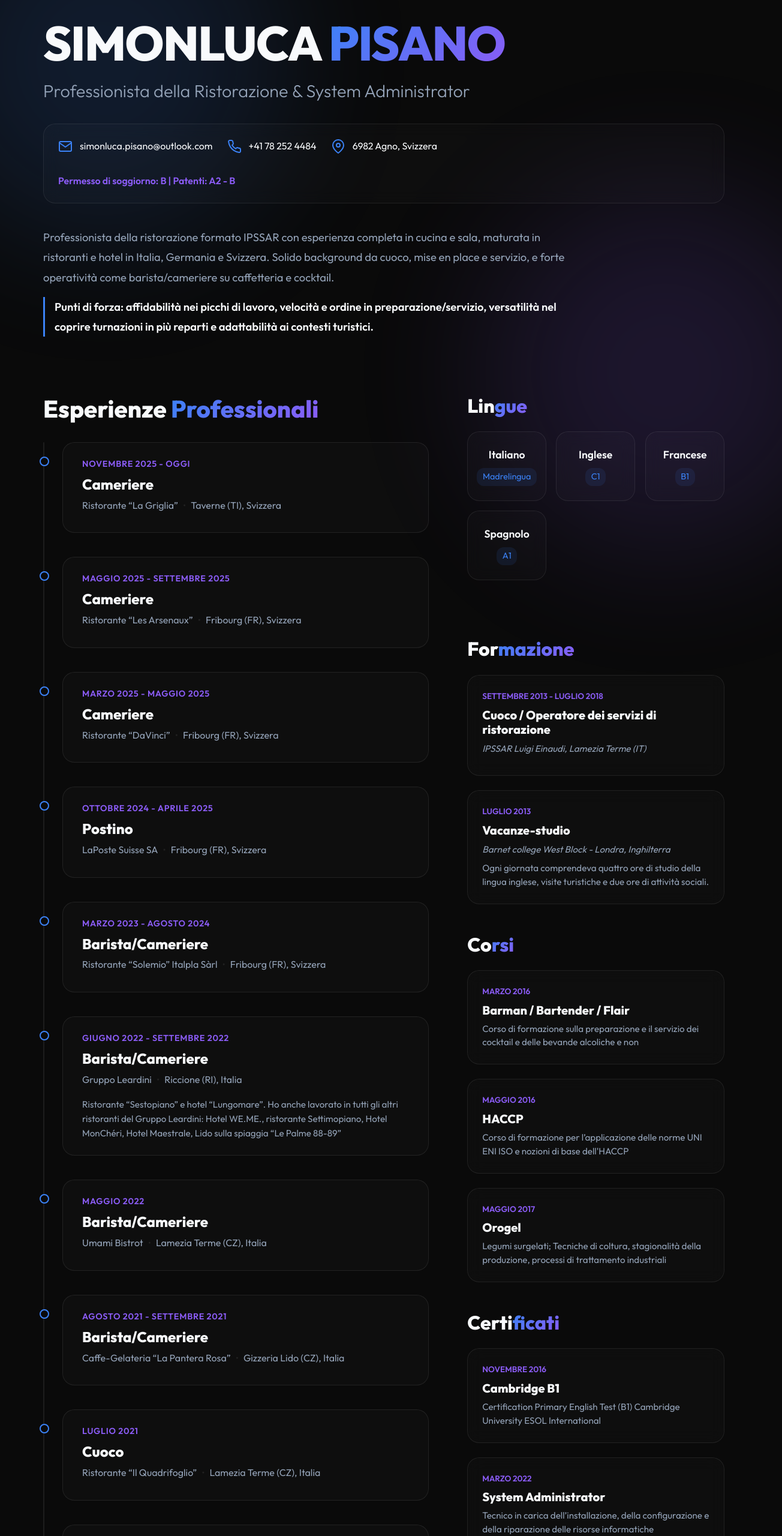
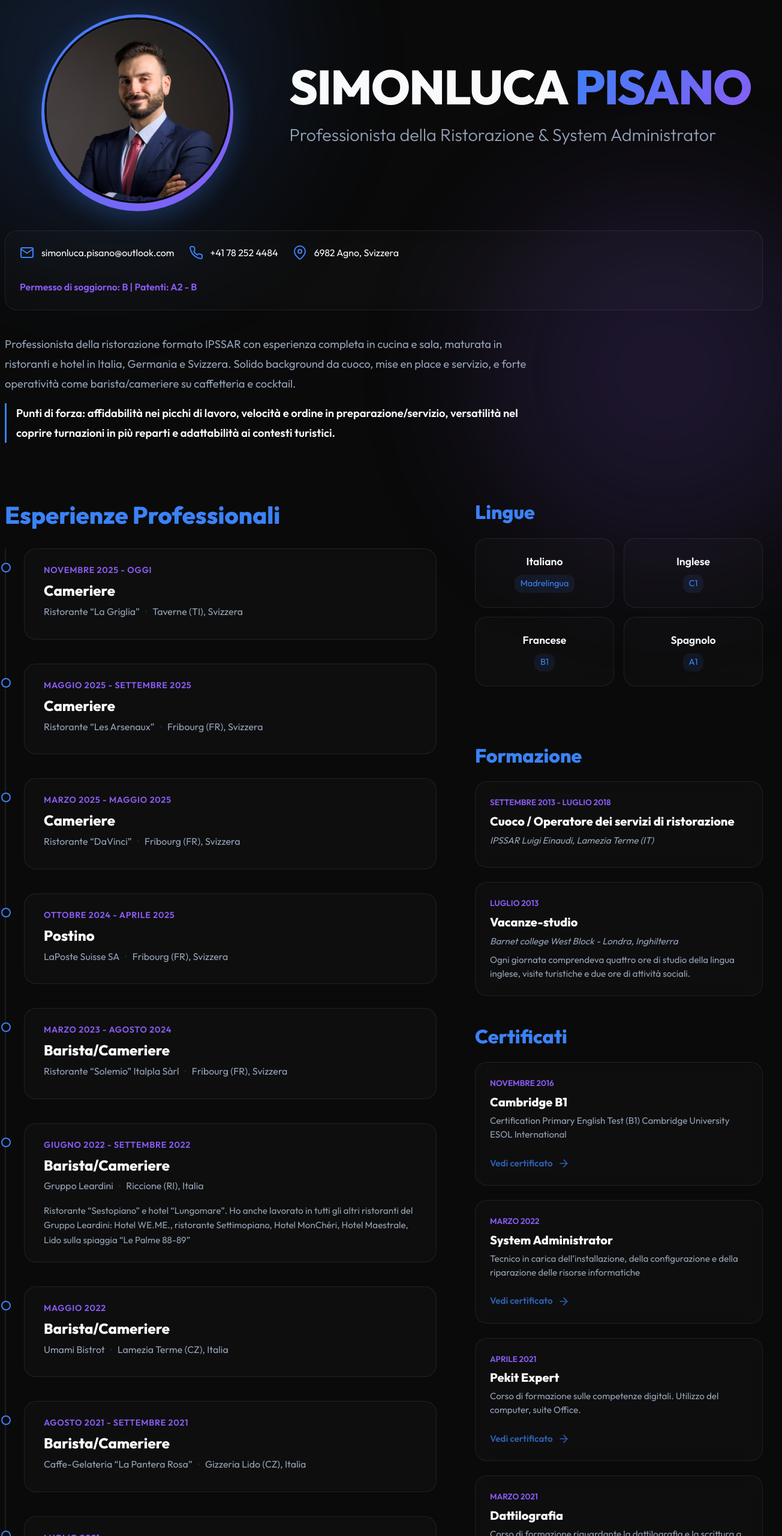
Before and after one commit to simonlucapisano/simonlucapisano.com, an Astro site: page / in a window 1280 px wide. Shown: the part 40-2600 px from the top of the page at 60% size, 1304 px wide, since content can reach past the window. Built offline with nearby package versions, Linux system fonts and the light colour scheme; Astro itself is replaced by a stand-in of ours.

Commit message:
UI enhancements and dynamic certificate routing

```diff
--- a/src/components/Education.astro
+++ b/src/components/Education.astro
@@ -1,4 +1,6 @@
 ---
+import { certificates } from '../data/certificates.js';
+
 const education = [
     {
         period: "Settembre 2013 - Luglio 2018",
@@ -31,39 +33,11 @@ const courses = [
         desc: "Legumi surgelati; Tecniche di coltura, stagionalità della produzione, processi di trattamento industriali"
     }
 ];
-
-const certificates = [
-    {
-        period: "Novembre 2016",
-        title: "Cambridge B1",
-        desc: "Certification Primary English Test (B1) Cambridge University ESOL International"
-    },
-    {
-        period: "Marzo 2022",
-        title: "System Administrator",
-        desc: "Tecnico in carica dell’installazione, della configurazione e della riparazione delle risorse informatiche"
-    },
-    {
-        period: "Aprile 2021",
-        title: "Pekit Expert",
-        desc: "Corso di formazione sulle competenze digitali. Utilizzo del computer, suite Office."
-    },
-    {
-        period: "Marzo 2021",
-        title: "Dattilografia",
-        desc: "Corso di formazione riguardante la dattilografia e la scrittura a macchina/computer."
-    },
-    {
-        period: "",
-        title: "Cucina calda e fredda da competizione",
-        desc: ""
-    }
-];
 ---
 
 <div class="education-container">
     <section>
-        <h2>For<span class="gradient-text">mazione</span></h2>
+        <h2>Formazione</h2>
         <div class="grid">
             {education.map(item => (
                 <div class="card glass">
@@ -77,26 +51,30 @@ const certificates = [
     </section>
 
     <section>
-        <h2>Co<span class="gradient-text">rsi</span></h2>
+        <h2>Certificati</h2>
+        <div class="grid">
+            {certificates.map(item => (
+                <a href={`/certificati/${item.slug}`} class="card glass clickable-card">
+                    {item.period && <span class="period">{item.period}</span>}
+                    <h3>{item.title}</h3>
+                    {item.desc && <p class="desc">{item.desc}</p>}
+                    <div class="action-hint">
+                        Vedi certificato
+                        <svg width="20" height="20" viewBox="0 0 24 24" fill="none" stroke="currentColor" stroke-width="2" stroke-linecap="round" stroke-linejoin="round"><line x1="5" y1="12" x2="19" y2="12"></line><polyline points="12 5 19 12 12 19"></polyline></svg>
+                    </div>
+                </a>
+            ))}
+        </div>
+    </section>
+
+    <section>
+        <h2>Corsi</h2>
         <div class="grid">
             {courses.map(item => (
                 <div class="card glass">
                     <span class="period">{item.period}</span>
                     <h3>{item.title}</h3>
                     <p class="desc">{item.desc}</p>
-                </div>
-            ))}
-        </div>
-    </section>
-
-    <section>
-        <h2>Certi<span class="gradient-text">ficati</span></h2>
-        <div class="grid">
-            {certificates.map(item => (
-                <div class="card glass">
-                    {item.period && <span class="period">{item.period}</span>}
-                    <h3>{item.title}</h3>
-                    {item.desc && <p class="desc">{item.desc}</p>}
                 </div>
             ))}
         </div>
@@ -114,13 +92,7 @@ const certificates = [
     h2 {
         font-size: 2rem;
         margin-bottom: 1.5rem;
-    }
-
-    .gradient-text {
-        background: var(--accent-gradient);
-        -webkit-background-clip: text;
-        -webkit-text-fill-color: transparent;
-        background-clip: text;
+        color: var(--accent-1);
     }
 
     .grid {
@@ -162,6 +134,46 @@ const certificates = [
         line-height: 1.5;
     }
 
+    /* Stili per le card cliccabili */
+    a.clickable-card {
+        display: block;
+        text-decoration: none;
+        color: inherit;
+        border-color: var(--border);
+        transition: all 0.3s ease;
+    }
+
+    a.clickable-card:hover {
+        border-color: var(--accent-1);
+        transform: translateY(-4px);
+        box-shadow: 0 10px 30px rgba(59, 130, 246, 0.2);
+    }
+
+    a.clickable-card h3 {
+        transition: color 0.3s ease;
+    }
+
+    a.clickable-card:hover h3 {
+        color: var(--accent-1);
+    }
+
+    .action-hint {
+        display: flex;
+        align-items: center;
+        gap: 0.5rem;
+        margin-top: 1.5rem;
+        color: var(--accent-1);
+        font-weight: 600;
+        font-size: 0.95rem;
+        opacity: 0.7;
+        transition: opacity 0.3s ease, transform 0.3s ease;
+    }
+
+    a.clickable-card:hover .action-hint {
+        opacity: 1;
+        transform: translateX(4px);
+    }
+
     @keyframes slideUp {
         from { opacity: 0; transform: translateY(20px); }
         to { opacity: 1; transform: translateY(0); }
--- a/src/components/Experience.astro
+++ b/src/components/Experience.astro
@@ -103,7 +103,7 @@ const experiences = [
 
 <section>
     <div class="section-title">
-        <h2>Esperienze <span class="gradient-text">Professionali</span></h2>
+        <h2>Esperienze Professionali</h2>
     </div>
 
     <div class="timeline">
@@ -133,13 +133,7 @@ const experiences = [
     .section-title h2 {
         font-size: 2.5rem;
         margin-bottom: 2rem;
-    }
-
-    .gradient-text {
-        background: var(--accent-gradient);
-        -webkit-background-clip: text;
-        -webkit-text-fill-color: transparent;
-        background-clip: text;
+        color: var(--accent-1);
     }
 
     .timeline {
--- a/src/components/Header.astro
+++ b/src/components/Header.astro
@@ -2,8 +2,17 @@
 ---
 <header class="header">
     <div class="profile-info">
-        <h1 class="name">SIMONLUCA <span class="gradient-text">PISANO</span></h1>
-        <p class="subtitle">Professionista della Ristorazione & System Administrator</p>
+        <div class="header-top">
+            <div class="header-photo">
+                <div class="profile-pic-container">
+                    <img src="/assets/image_0.jpg" alt="Simonluca Pisano" class="profile-pic" />
+                </div>
+            </div>
+            <div class="header-text">
+                <h1 class="name">SIMONLUCA <span class="gradient-text">PISANO</span></h1>
+                <p class="subtitle">Professionista della Ristorazione & System Administrator</p>
+            </div>
+        </div>
 
         <div class="contact-links glass">
             <a href="mailto:simonluca.pisano@outlook.com" class="contact-item">
@@ -36,6 +45,48 @@
         flex-direction: column;
         gap: 2rem;
         animation: fadeIn 1s ease-out;
+    }
+
+    .header-top {
+        display: flex;
+        flex-direction: column;
+        gap: 2rem;
+        align-items: center;
+        text-align: center;
+        margin-bottom: 2rem;
+    }
+
+    @media (min-width: 768px) {
+        .header-top {
+            display: grid;
+            grid-template-columns: 35% 65%;
+            align-items: center;
+            text-align: left;
+            gap: 2rem;
+        }
+    }
+
+    .header-photo {
+        display: flex;
+        justify-content: center;
+    }
+
+    .profile-pic-container {
+        width: 100%;
+        max-width: 320px;
+        aspect-ratio: 1/1;
+        border-radius: 50%;
+        padding: 5px;
+        background: var(--accent-gradient);
+        box-shadow: 0 10px 40px rgba(59, 130, 246, 0.3);
+    }
+
+    .profile-pic {
+        width: 100%;
+        height: 100%;
+        object-fit: cover;
+        border-radius: 50%;
+        border: 4px solid var(--bg);
     }
 
     .name {
--- a/src/components/Skills.astro
+++ b/src/components/Skills.astro
@@ -8,7 +8,7 @@ const languages = [
 ---
 
 <section>
-    <h2>Lin<span class="gradient-text">gue</span></h2>
+    <h2>Lingue</h2>
 
     <div class="langs-grid">
         {languages.map((lang, index) => (
@@ -28,18 +28,12 @@ const languages = [
     h2 {
         font-size: 2rem;
         margin-bottom: 1.5rem;
-    }
-
-    .gradient-text {
-        background: var(--accent-gradient);
-        -webkit-background-clip: text;
-        -webkit-text-fill-color: transparent;
-        background-clip: text;
+        color: var(--accent-1);
     }
 
     .langs-grid {
         display: grid;
-        grid-template-columns: repeat(auto-fill, minmax(130px, 1fr));
+        grid-template-columns: repeat(2, 1fr);
         gap: 1rem;
     }
 
--- /dev/null
+++ b/src/data/certificates.js
@@ -0,0 +1,37 @@
+export const certificates = [
+    {
+        slug: "cambridge-b1",
+        period: "Novembre 2016",
+        title: "Cambridge B1",
+        desc: "Certification Primary English Test (B1) Cambridge University ESOL International",
+        image: "/assets/cambridge-placeholder.jpg" // Sostituire con la vera foto
+    },
+    {
+        slug: "system-administrator",
+        period: "Marzo 2022",
+        title: "System Administrator",
+        desc: "Tecnico in carica dell’installazione, della configurazione e della riparazione delle risorse informatiche",
+        image: "/assets/sysadmin-placeholder.jpg"
+    },
+    {
+        slug: "pekit-expert",
+        period: "Aprile 2021",
+        title: "Pekit Expert",
+        desc: "Corso di formazione sulle competenze digitali. Utilizzo del computer, suite Office.",
+        image: "/assets/pekit-placeholder.jpg"
+    },
+    {
+        slug: "dattilografia",
+        period: "Marzo 2021",
+        title: "Dattilografia",
+        desc: "Corso di formazione riguardante la dattilografia e la scrittura a macchina/computer.",
+        image: "/assets/dattilografia-placeholder.jpg"
+    },
+    {
+        slug: "cucina-competizione",
+        period: "",
+        title: "Cucina calda e fredda da competizione",
+        desc: "Attestato di partecipazione e qualifica",
+        image: "/assets/cucina-placeholder.jpg"
+    }
+];
--- /dev/null
+++ b/src/pages/certificati/[slug].astro
@@ -0,0 +1,135 @@
+---
+import Layout from '../../layouts/Layout.astro';
+import { certificates } from '../../data/certificates.js';
+
+export function getStaticPaths() {
+    return certificates.map(cert => ({
+        params: { slug: cert.slug },
+        props: { cert },
+    }));
+}
+
+const { cert } = Astro.props;
+---
+
+<Layout title={`${cert.title} - Simonluca Pisano`}>
+    <main class="container">
+        <div class="nav-back">
+            <a href="/" class="back-link">
+                <svg width="24" height="24" viewBox="0 0 24 24" fill="none" stroke="currentColor" stroke-width="2" stroke-linecap="round" stroke-linejoin="round"><line x1="19" y1="12" x2="5" y2="12"></line><polyline points="12 19 5 12 12 5"></polyline></svg>
+                Torna al Curriculum
+            </a>
+        </div>
+
+        <article class="cert-page">
+            <div class="cert-header">
+                {cert.period && <span class="period">{cert.period}</span>}
+                <h1 class="title">{cert.title}</h1>
+                <p class="desc">{cert.desc}</p>
+            </div>
+
+            <div class="cert-image-container glass">
+                <img src={cert.image} alt={`Certificato ${cert.title}`} class="cert-image" onerror="this.src='/assets/placeholder.jpg'" />
+                <div class="placeholder-text">
+                    [Inserisci l'immagine <strong>{cert.image.split('/').pop()}</strong> nella cartella public/assets/]
+                </div>
+            </div>
+        </article>
+    </main>
+</Layout>
+
+<style>
+    .container {
+        max-width: 1000px;
+        margin: 0 auto;
+        padding: 4rem 1rem;
+    }
+
+    .nav-back {
+        margin-bottom: 3rem;
+    }
+
+    .back-link {
+        display: inline-flex;
+        align-items: center;
+        gap: 0.5rem;
+        font-weight: 600;
+        color: var(--text-secondary);
+        transition: color 0.3s ease;
+    }
+
+    .back-link:hover {
+        color: var(--accent-1);
+    }
+
+    .cert-page {
+        animation: fadeIn 0.8s ease-out;
+    }
+
+    .cert-header {
+        text-align: center;
+        margin-bottom: 4rem;
+    }
+
+    .period {
+        font-size: 1rem;
+        color: var(--accent-2);
+        font-weight: 600;
+        text-transform: uppercase;
+        display: block;
+        margin-bottom: 1rem;
+    }
+
+    .title {
+        font-size: clamp(2.5rem, 5vw, 4rem);
+        color: var(--accent-1);
+        margin-bottom: 1rem;
+    }
+
+    .desc {
+        font-size: 1.2rem;
+        color: var(--text-secondary);
+        max-width: 600px;
+        margin: 0 auto;
+        line-height: 1.6;
+    }
+
+    .cert-image-container {
+        position: relative;
+        width: 100%;
+        min-height: 400px;
+        display: flex;
+        flex-direction: column;
+        align-items: center;
+        justify-content: center;
+        padding: 1rem;
+        text-align: center;
+        overflow: hidden;
+    }
+
+    .cert-image {
+        width: 100%;
+        height: auto;
+        border-radius: 12px;
+        object-fit: contain;
+        position: relative;
+        z-index: 2;
+    }
+
+    /* Testo visibile solo se l'immagine non è caricata (es. display 404 block) */
+    .placeholder-text {
+        position: absolute;
+        color: var(--text-secondary);
+        font-size: 1.1rem;
+        z-index: 1;
+        background: var(--bg);
+        padding: 2rem;
+        border-radius: 8px;
+        border: 2px dashed var(--border);
+    }
+
+    @keyframes fadeIn {
+        from { opacity: 0; transform: translateY(20px); }
+        to { opacity: 1; transform: translateY(0); }
+    }
+</style>
--- a/src/pages/index.astro
+++ b/src/pages/index.astro
@@ -11,11 +11,17 @@ import Skills from '../components/Skills.astro';
 		<Header />
 
 		<div class="content-grid">
+			<div class="mobile-skills">
+				<Skills />
+			</div>
+
 			<div class="column left-column">
 				<Experience />
 			</div>
 			<div class="column right-column">
-				<Skills />
+				<div class="desktop-skills">
+					<Skills />
+				</div>
 				<Education />
 			</div>
 		</div>
@@ -24,9 +30,9 @@ import Skills from '../components/Skills.astro';
 
 <style>
 	.container {
-		max-width: 1200px;
+		max-width: 1400px;
 		margin: 0 auto;
-		padding: 4rem 2rem;
+		padding: 4rem 0.5rem;
 	}
 
 	.content-grid {
@@ -36,10 +42,26 @@ import Skills from '../components/Skills.astro';
 		margin-top: 4rem;
 	}
 
+	.mobile-skills {
+		display: block;
+	}
+
+	.desktop-skills {
+		display: none;
+	}
+
 	@media (min-width: 900px) {
 		.content-grid {
 			grid-template-columns: 1.5fr 1fr;
 			gap: 4rem;
+		}
+
+		.mobile-skills {
+			display: none;
+		}
+
+		.desktop-skills {
+			display: block;
 		}
 	}
 
```
